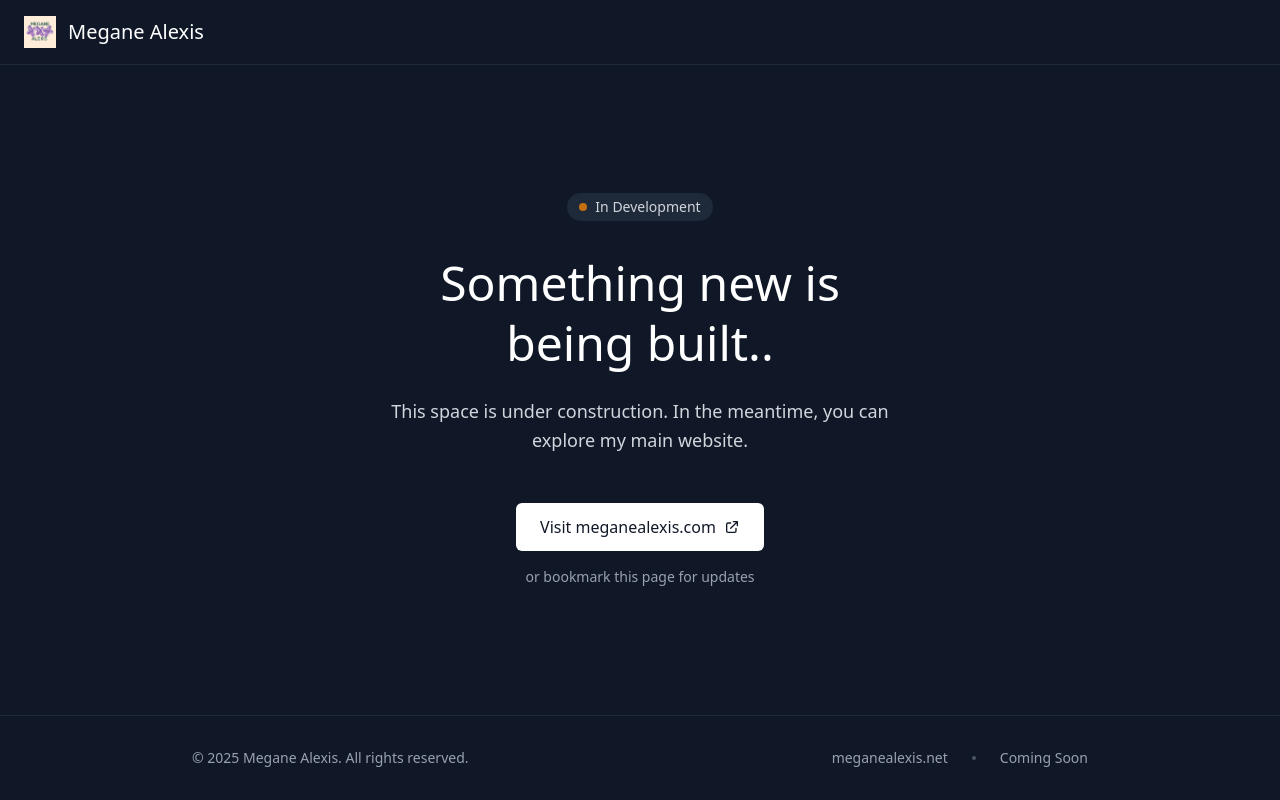
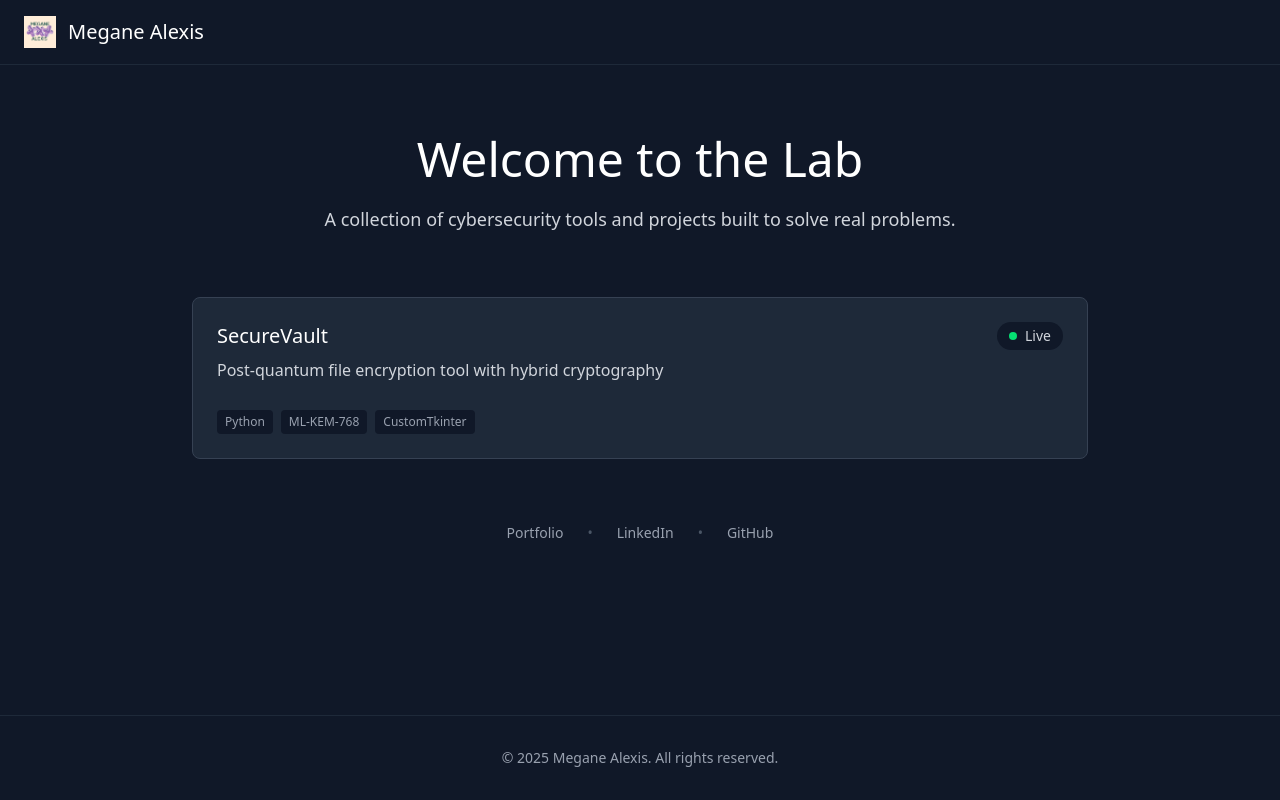
Before and after one commit to megane18/meganealexis-net, a React (Vite) app: page / in a window 1280 px wide. Built offline with nearby package versions, Linux system fonts and the light colour scheme.

Commit message:
Testing an updated version

```diff
--- a/src/App.jsx
+++ b/src/App.jsx
@@ -1,24 +1,113 @@
-import React, { useState, useEffect } from 'react';
-import './App.css'; // Assuming you have a CSS file for styles
+// import React, { useState, useEffect } from 'react';
+// import './App.css'; // Assuming you have a CSS file for styles
 
-export default function ComingSoon() {
-  const [dots, setDots] = useState('');
+// export default function ComingSoon() {
+//   const [dots, setDots] = useState('');
 
-  useEffect(() => {
-    const interval = setInterval(() => {
-      setDots(prev => prev.length >= 3 ? '' : prev + '.');
-    }, 500);
+//   useEffect(() => {
+//     const interval = setInterval(() => {
+//       setDots(prev => prev.length >= 3 ? '' : prev + '.');
+//     }, 500);
 
-    return () => clearInterval(interval);
-  }, []);
+//     return () => clearInterval(interval);
+//   }, []);
+
+//   return (
+//     <div className="min-h-screen bg-gray-900 flex flex-col">
+//       {/* Header */}
+//       <header className="px-6 py-4 border-b border-gray-800">
+//         <div className="flex items-center gap-3">
+//           <img
+//             src="./public/blob-06d7ac6.png" // <-- update this path to your logo file
+//             alt="Megane Alexis Logo"
+//             className="h-8 w-8 object-contain"
+//           />
+//           <h1 className="text-xl font-medium text-white">Megane Alexis</h1>
+//         </div>
+//       </header>
+
+//       {/* Main Content */}
+//       <main className="flex-1 flex items-center justify-center px-6">
+//         <div className="max-w-2xl mx-auto text-center">
+//           {/* Status indicator */}
+//           <div className="inline-flex items-center gap-2 bg-gray-800 px-3 py-1 rounded-full mb-8">
+//             <div className="w-2 h-2 bg-orange-400 rounded-full animate-pulse"></div>
+//             <span className="text-sm text-gray-300 font-medium">In Development</span>
+//           </div>
+
+//           {/* Main message */}
+//           <h2 className="text-4xl md:text-5xl font-light text-white mb-6 leading-tight">
+//             Something new is<br />
+//             being built{dots}
+//           </h2>
+
+//           <p className="text-lg text-gray-300 mb-12 max-w-lg mx-auto leading-relaxed">
+//             This space is under construction. In the meantime, you can explore my main website.
+//           </p>
+
+//           {/* CTA */}
+//           <div className="space-y-4">
+//             <a
+//               href="https://meganealexis.com"
+//               className="inline-flex items-center gap-2 bg-white hover:bg-gray-100 text-gray-900 px-6 py-3 rounded-md font-medium transition-colors duration-200"
+//             >
+//               Visit meganealexis.com
+//               <svg className="w-4 h-4" fill="none" stroke="currentColor" viewBox="0 0 24 24">
+//                 <path strokeLinecap="round" strokeLinejoin="round" strokeWidth={2} d="M10 6H6a2 2 0 00-2 2v10a2 2 0 002 2h10a2 2 0 002-2v-4M14 4h6m0 0v6m0-6L10 14" />
+//               </svg>
+//             </a>
+
+//             <div className="text-sm text-gray-400">
+//               or bookmark this page for updates
+//             </div>
+//           </div>
+//         </div>
+//       </main>
+
+//       {/* Footer */}
+//       <footer className="px-6 py-8 border-t border-gray-800">
+//         <div className="max-w-4xl mx-auto">
+//           <div className="flex flex-col md:flex-row justify-between items-center gap-4">
+//             <div className="text-sm text-gray-400">
+//               © 2025 Megane Alexis. All rights reserved.
+//             </div>
+
+//             <div className="flex items-center gap-6 text-sm text-gray-400">
+//               <span>meganealexis.net</span>
+//               <span className="w-1 h-1 bg-gray-600 rounded-full"></span>
+//               <span>Coming Soon</span>
+//             </div>
+//           </div>
+//         </div>
+//       </footer>
+//     </div>
+//   );
+// }
+
+import React from 'react';
+import './App.css';
+
+export default function ProjectHub() {
+  const projects = [
+    {
+      name: "SecureVault",
+      description: "Post-quantum file encryption tool with hybrid cryptography",
+      status: "Live",
+      statusColor: "bg-green-400",
+      link: "/securevault",
+      tech: ["Python", "ML-KEM-768", "CustomTkinter"]
+    },
+    // Add future projects here
+  ];
 
   return (
     <div className="min-h-screen bg-gray-900 flex flex-col">
+
       {/* Header */}
       <header className="px-6 py-4 border-b border-gray-800">
         <div className="flex items-center gap-3">
           <img
-            src="./public/blob-06d7ac6.png" // <-- update this path to your logo file
+            src="./public/blob-06d7ac6.png"
             alt="Megane Alexis Logo"
             className="h-8 w-8 object-contain"
           />
@@ -27,59 +116,104 @@ export default function ComingSoon() {
       </header>
 
       {/* Main Content */}
-      <main className="flex-1 flex items-center justify-center px-6">
-        <div className="max-w-2xl mx-auto text-center">
-          {/* Status indicator */}
-          <div className="inline-flex items-center gap-2 bg-gray-800 px-3 py-1 rounded-full mb-8">
-            <div className="w-2 h-2 bg-orange-400 rounded-full animate-pulse"></div>
-            <span className="text-sm text-gray-300 font-medium">In Development</span>
+      <main className="flex-1 px-6 py-16">
+        <div className="max-w-4xl mx-auto">
+
+          {/* Hero Section */}
+          <div className="text-center mb-16">
+            <h2 className="text-4xl md:text-5xl font-light text-white mb-4 leading-tight">
+              Welcome to the Lab
+            </h2>
+            <p className="text-lg text-gray-300 max-w-2xl mx-auto">
+              A collection of cybersecurity tools and projects built to solve real problems.
+            </p>
           </div>
 
-          {/* Main message */}
-          <h2 className="text-4xl md:text-5xl font-light text-white mb-6 leading-tight">
-            Something new is<br />
-            being built{dots}
-          </h2>
+          {/* Projects Grid */}
+          <div className="space-y-6">
+            {projects.map((project, index) => (
+              <a
+                key={index}
+                href={project.link}
+                className="block bg-gray-800 border border-gray-700 rounded-lg p-6 hover:border-gray-600 transition-all duration-200 group"
+              >
+                <div className="flex items-start justify-between mb-3">
+                  <div>
+                    <h3 className="text-xl text-white font-medium mb-2 group-hover:text-gray-100">
+                      {project.name}
+                    </h3>
+                    <p className="text-gray-300 mb-4">
+                      {project.description}
+                    </p>
+                  </div>
 
-          <p className="text-lg text-gray-300 mb-12 max-w-lg mx-auto leading-relaxed">
-            This space is under construction. In the meantime, you can explore my main website.
-          </p>
+                  <div className="flex items-center gap-2 bg-gray-900 px-3 py-1 rounded-full">
+                    <div
+                      className={`w-2 h-2 ${project.statusColor} rounded-full`}
+                    ></div>
+                    <span className="text-sm text-gray-300 font-medium">
+                      {project.status}
+                    </span>
+                  </div>
+                </div>
 
-          {/* CTA */}
-          <div className="space-y-4">
-            <a
-              href="https://meganealexis.com"
-              className="inline-flex items-center gap-2 bg-white hover:bg-gray-100 text-gray-900 px-6 py-3 rounded-md font-medium transition-colors duration-200"
-            >
-              Visit meganealexis.com
-              <svg className="w-4 h-4" fill="none" stroke="currentColor" viewBox="0 0 24 24">
-                <path strokeLinecap="round" strokeLinejoin="round" strokeWidth={2} d="M10 6H6a2 2 0 00-2 2v10a2 2 0 002 2h10a2 2 0 002-2v-4M14 4h6m0 0v6m0-6L10 14" />
-              </svg>
-            </a>
+                {/* Tech Stack */}
+                <div className="flex flex-wrap gap-2">
+                  {project.tech.map((tech, i) => (
+                    <span
+                      key={i}
+                      className="text-xs bg-gray-900 text-gray-400 px-2 py-1 rounded"
+                    >
+                      {tech}
+                    </span>
+                  ))}
+                </div>
+              </a>
+            ))}
+          </div>
 
-            <div className="text-sm text-gray-400">
-              or bookmark this page for updates
+          {/* Footer Links */}
+          <div className="mt-16 text-center space-y-4">
+            <div className="flex justify-center gap-6 text-sm">
+
+              <a
+                href="https://meganealexis.com"
+                className="text-gray-400 hover:text-white transition-colors"
+              >
+                Portfolio
+              </a>
+
+              <span className="text-gray-600">•</span>
+
+              <a
+                href="https://linkedin.com/in/meganealexis"
+                className="text-gray-400 hover:text-white transition-colors"
+              >
+                LinkedIn
+              </a>
+
+              <span className="text-gray-600">•</span>
+
+              <a
+                href="https://github.com/meganealexis"
+                className="text-gray-400 hover:text-white transition-colors"
+              >
+                GitHub
+              </a>
+
             </div>
           </div>
+
         </div>
       </main>
 
       {/* Footer */}
       <footer className="px-6 py-8 border-t border-gray-800">
-        <div className="max-w-4xl mx-auto">
-          <div className="flex flex-col md:flex-row justify-between items-center gap-4">
-            <div className="text-sm text-gray-400">
-              © 2025 Megane Alexis. All rights reserved.
-            </div>
-
-            <div className="flex items-center gap-6 text-sm text-gray-400">
-              <span>meganealexis.net</span>
-              <span className="w-1 h-1 bg-gray-600 rounded-full"></span>
-              <span>Coming Soon</span>
-            </div>
-          </div>
+        <div className="max-w-4xl mx-auto text-center text-sm text-gray-400">
+          © 2025 Megane Alexis. All rights reserved.
         </div>
       </footer>
+
     </div>
   );
 }
```
